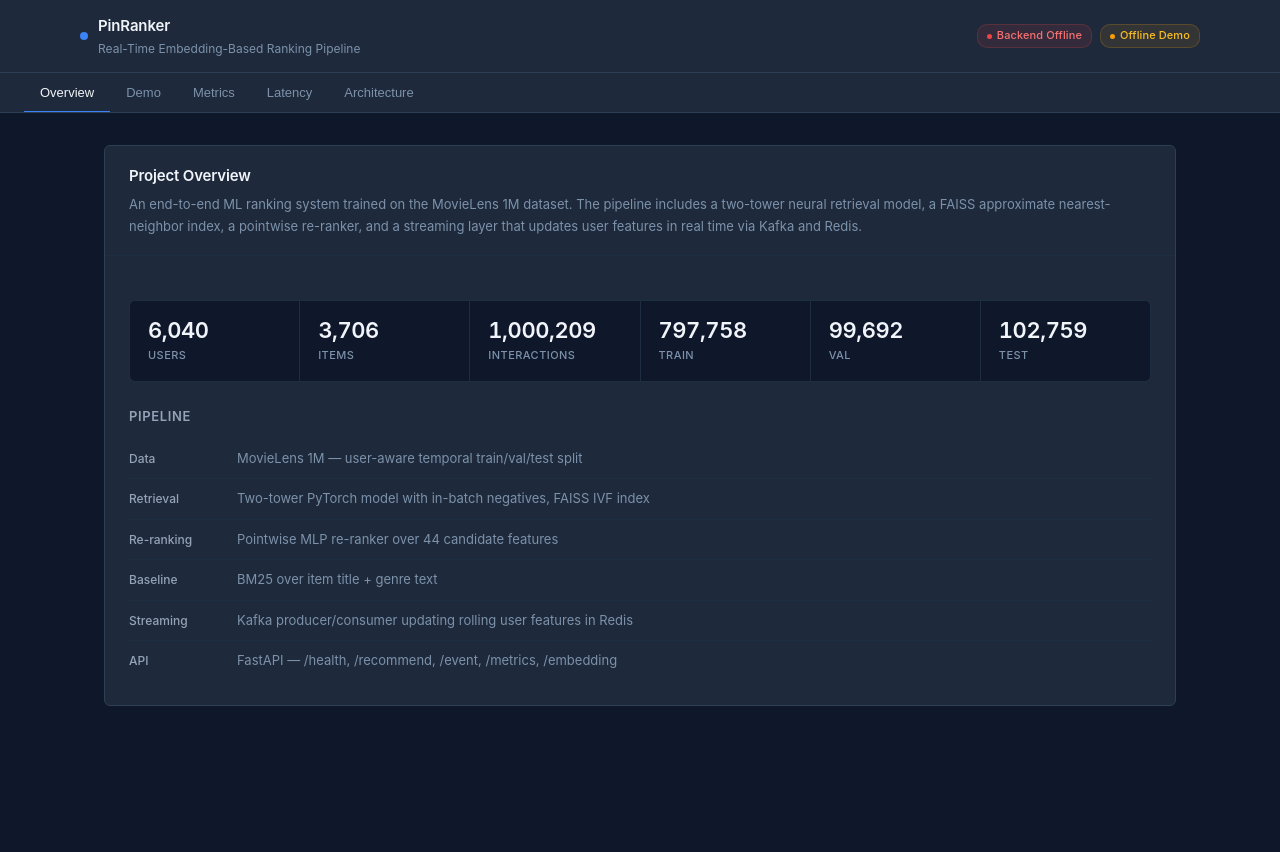
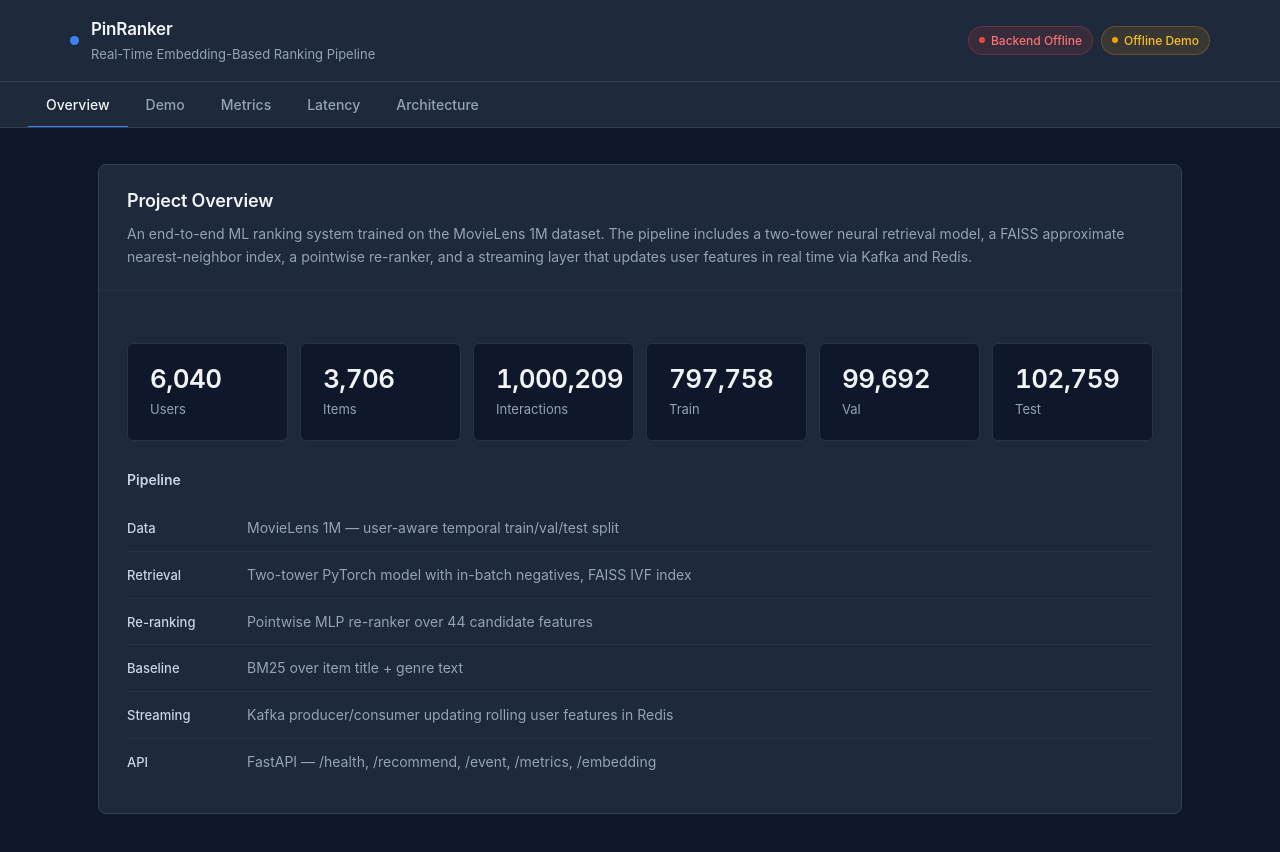
Before and after one commit to puneethkotha/Pulse, a React (Vite) app in the folder frontend/: page / in a window 1280 px wide. Shown: the top 852 px of the page. Before the commit the page ends 800 px from the top, so only its background shows below. Built offline with nearby package versions, Linux system fonts and the light colour scheme; no server answers.

Commit message:
Fix UI scale: larger text, spacing, remove cramped hairline grids

```diff
--- a/frontend/src/App.css
+++ b/frontend/src/App.css
@@ -4,48 +4,47 @@
 :root {
   --bg: #0f172a;
   --surface: #1e293b;
-  --surface-hover: #263348;
-  --border: #2d3f55;
-  --border-subtle: #1e2e42;
+  --border: #334155;
+  --border-subtle: #253348;
   --text: #f1f5f9;
-  --text-muted: #7c92aa;
-  --text-secondary: #94a3b8;
+  --text-muted: #94a3b8;
+  --text-secondary: #cbd5e1;
   --accent: #3b82f6;
   --accent-hover: #2563eb;
   --green: #10b981;
   --red: #ef4444;
   --yellow: #f59e0b;
   --font: 'Inter', system-ui, -apple-system, sans-serif;
-  --radius: 6px;
-  --radius-sm: 4px;
+  --radius: 8px;
+  --radius-sm: 6px;
 }
 
 body {
   background: var(--bg);
   color: var(--text);
   font-family: var(--font);
-  font-size: 14px;
+  font-size: 15px;
   line-height: 1.6;
   -webkit-font-smoothing: antialiased;
 }
 
 /* ---- Layout ---- */
 .app { min-height: 100vh; display: flex; flex-direction: column; }
-.main { max-width: 1120px; width: 100%; margin: 0 auto; padding: 32px 24px 64px; flex: 1; }
+.main { max-width: 1140px; width: 100%; margin: 0 auto; padding: 36px 28px 72px; flex: 1; }
 
 /* ---- Header ---- */
 .header {
   background: var(--surface);
   border-bottom: 1px solid var(--border);
-  padding: 0 24px;
+  padding: 0 28px;
   position: sticky;
   top: 0;
   z-index: 10;
 }
 .header-inner {
-  max-width: 1120px;
+  max-width: 1140px;
   margin: 0 auto;
-  padding: 14px 0;
+  padding: 16px 0;
   display: flex;
   align-items: center;
   justify-content: space-between;
@@ -55,24 +54,24 @@
 .header-brand {
   display: flex;
   align-items: center;
-  gap: 10px;
+  gap: 12px;
 }
 .header-dot {
-  width: 8px;
-  height: 8px;
+  width: 9px;
+  height: 9px;
   border-radius: 50%;
   background: var(--accent);
   flex-shrink: 0;
 }
 .header-title h1 {
-  font-size: 15px;
+  font-size: 17px;
   font-weight: 600;
   color: var(--text);
   letter-spacing: -0.01em;
 }
 .header-subtitle {
   color: var(--text-muted);
-  font-size: 12px;
+  font-size: 13px;
   display: block;
   margin-top: 1px;
   font-weight: 400;
@@ -81,38 +80,37 @@
 /* ---- Status badges ---- */
 .status-badges { display: flex; gap: 8px; flex-wrap: wrap; align-items: center; }
 .badge {
-  padding: 2px 9px;
-  border-radius: 10px;
-  font-size: 11px;
+  padding: 4px 10px;
+  border-radius: 20px;
+  font-size: 12px;
   font-weight: 500;
-  letter-spacing: 0.01em;
   display: inline-flex;
   align-items: center;
-  gap: 5px;
+  gap: 6px;
 }
 .badge::before {
   content: "";
-  width: 5px;
-  height: 5px;
+  width: 6px;
+  height: 6px;
   border-radius: 50%;
   flex-shrink: 0;
 }
 .badge-green {
-  background: rgba(16,185,129,0.1);
+  background: rgba(16,185,129,0.12);
   color: #34d399;
-  border: 1px solid rgba(16,185,129,0.2);
+  border: 1px solid rgba(16,185,129,0.25);
 }
 .badge-green::before { background: #10b981; }
 .badge-red {
-  background: rgba(239,68,68,0.1);
+  background: rgba(239,68,68,0.12);
   color: #f87171;
-  border: 1px solid rgba(239,68,68,0.2);
+  border: 1px solid rgba(239,68,68,0.25);
 }
 .badge-red::before { background: #ef4444; }
 .badge-yellow {
-  background: rgba(245,158,11,0.1);
+  background: rgba(245,158,11,0.12);
   color: #fbbf24;
-  border: 1px solid rgba(245,158,11,0.2);
+  border: 1px solid rgba(245,158,11,0.25);
 }
 .badge-yellow::before { background: #f59e0b; }
 
@@ -120,7 +118,7 @@
 .nav {
   background: var(--surface);
   border-bottom: 1px solid var(--border);
-  padding: 0 24px;
+  padding: 0 28px;
   display: flex;
   gap: 0;
   overflow-x: auto;
@@ -128,18 +126,19 @@
 }
 .nav::-webkit-scrollbar { display: none; }
 .nav-btn {
-  padding: 11px 16px;
+  padding: 13px 18px;
   background: none;
   border: none;
   border-bottom: 2px solid transparent;
   color: var(--text-muted);
   cursor: pointer;
-  font-size: 13px;
+  font-size: 14px;
   font-weight: 500;
   white-space: nowrap;
   transition: color 0.15s, border-color 0.15s;
   position: relative;
   top: 1px;
+  font-family: var(--font);
 }
 .nav-btn:hover { color: var(--text-secondary); }
 .nav-btn-active { color: var(--text); border-bottom-color: var(--accent); }
@@ -150,221 +149,217 @@
   border: 1px solid var(--border);
   border-radius: var(--radius);
   padding: 0;
-  margin-bottom: 16px;
+  margin-bottom: 20px;
   overflow: hidden;
 }
 .panel-header {
-  padding: 18px 24px;
+  padding: 22px 28px;
   border-bottom: 1px solid var(--border-subtle);
 }
-.panel-body { padding: 24px; }
+.panel-body { padding: 28px; }
 .panel h2 {
-  font-size: 15px;
+  font-size: 18px;
   font-weight: 600;
   color: var(--text);
   letter-spacing: -0.01em;
-  margin-bottom: 4px;
+  margin-bottom: 6px;
 }
 .panel h3 {
-  font-size: 13px;
+  font-size: 14px;
   font-weight: 600;
   color: var(--text-secondary);
-  text-transform: uppercase;
-  letter-spacing: 0.05em;
-  margin: 24px 0 12px;
+  margin: 28px 0 14px;
 }
-.panel p { color: var(--text-muted); font-size: 13px; line-height: 1.65; }
-.muted { color: var(--text-muted); font-size: 13px; }
+.panel p { color: var(--text-muted); font-size: 14px; line-height: 1.65; }
+.muted { color: var(--text-muted); font-size: 14px; }
 
 /* ---- Stats grid ---- */
 .stats-grid {
   display: grid;
-  grid-template-columns: repeat(auto-fill, minmax(148px, 1fr));
-  gap: 1px;
-  background: var(--border-subtle);
-  border: 1px solid var(--border-subtle);
-  border-radius: var(--radius);
-  overflow: hidden;
-  margin: 20px 0;
+  grid-template-columns: repeat(auto-fill, minmax(160px, 1fr));
+  gap: 12px;
+  margin: 24px 0;
 }
 .stat-card {
   background: var(--bg);
-  padding: 16px 18px;
-  text-align: left;
+  border: 1px solid var(--border-subtle);
+  border-radius: var(--radius-sm);
+  padding: 20px 22px;
 }
 .stat-value {
-  font-size: 22px;
+  font-size: 26px;
   font-weight: 600;
   color: var(--text);
   letter-spacing: -0.02em;
   font-variant-numeric: tabular-nums;
-  line-height: 1.2;
+  line-height: 1.15;
 }
 .stat-label {
-  font-size: 11px;
+  font-size: 13px;
   color: var(--text-muted);
-  margin-top: 4px;
-  font-weight: 500;
-  text-transform: uppercase;
-  letter-spacing: 0.04em;
+  margin-top: 5px;
+  font-weight: 400;
 }
 
-/* ---- Architecture (overview) ---- */
+/* ---- Architecture (overview rows) ---- */
 .arch-list { display: flex; flex-direction: column; }
 .arch-row {
   display: flex;
-  gap: 20px;
-  padding: 10px 0;
+  gap: 24px;
+  padding: 12px 0;
   border-bottom: 1px solid var(--border-subtle);
   align-items: baseline;
 }
 .arch-row:last-child { border-bottom: none; }
 .arch-label {
   font-weight: 500;
-  min-width: 88px;
-  font-size: 12px;
+  min-width: 96px;
+  font-size: 13px;
   color: var(--text-secondary);
   flex-shrink: 0;
 }
-.arch-desc { color: var(--text-muted); font-size: 13px; line-height: 1.5; }
+.arch-desc { color: var(--text-muted); font-size: 14px; line-height: 1.55; }
 
-/* ---- Architecture Panel (full) ---- */
-.arch-layers { display: flex; flex-direction: column; gap: 1px; background: var(--border-subtle); border-radius: var(--radius); overflow: hidden; }
+/* ---- Architecture Panel (full layers) ---- */
+.arch-layers { display: flex; flex-direction: column; gap: 10px; }
 .arch-layer {
-  border-left: 2px solid var(--border);
-  padding: 16px 20px;
+  border-left: 3px solid var(--border);
+  padding: 18px 22px;
   background: var(--bg);
+  border-radius: 0 var(--radius-sm) var(--radius-sm) 0;
   transition: background 0.15s;
 }
-.arch-layer:hover { background: rgba(30,41,59,0.6); }
+.arch-layer:hover { background: rgba(30,41,59,0.5); }
 .arch-layer-title {
-  font-size: 12px;
+  font-size: 13px;
   font-weight: 600;
   color: var(--text-secondary);
-  text-transform: uppercase;
-  letter-spacing: 0.05em;
   margin-bottom: 10px;
 }
-.arch-layer ul { list-style: none; display: flex; flex-direction: column; gap: 5px; }
-.arch-layer li { color: var(--text-muted); font-size: 13px; padding-left: 12px; position: relative; line-height: 1.5; }
-.arch-layer li::before { content: "—"; position: absolute; left: 0; color: var(--border); font-size: 11px; top: 1px; }
+.arch-layer ul { list-style: none; display: flex; flex-direction: column; gap: 6px; }
+.arch-layer li {
+  color: var(--text-muted);
+  font-size: 14px;
+  padding-left: 14px;
+  position: relative;
+  line-height: 1.55;
+}
+.arch-layer li::before {
+  content: "·";
+  position: absolute;
+  left: 4px;
+  color: var(--text-muted);
+  font-size: 16px;
+  line-height: 1.3;
+}
 
 /* ---- Recommend ---- */
 .rec-form {
   display: flex;
-  gap: 10px;
+  gap: 12px;
   flex-wrap: wrap;
   align-items: flex-end;
-  margin-bottom: 20px;
+  margin-bottom: 24px;
 }
 .rec-form label {
   display: flex;
   flex-direction: column;
-  gap: 5px;
-  font-size: 11px;
+  gap: 6px;
+  font-size: 13px;
   font-weight: 500;
-  color: var(--text-muted);
-  text-transform: uppercase;
-  letter-spacing: 0.04em;
+  color: var(--text-secondary);
 }
 .rec-form input {
   background: var(--bg);
   border: 1px solid var(--border);
   color: var(--text);
   border-radius: var(--radius-sm);
-  padding: 0 10px;
+  padding: 0 12px;
   font-size: 14px;
-  width: 110px;
-  height: 34px;
+  width: 130px;
+  height: 38px;
   outline: none;
   transition: border-color 0.15s, box-shadow 0.15s;
   font-family: var(--font);
 }
 .rec-form input:focus {
   border-color: var(--accent);
-  box-shadow: 0 0 0 2px rgba(59,130,246,0.15);
+  box-shadow: 0 0 0 3px rgba(59,130,246,0.12);
 }
 .rec-form button {
-  height: 34px;
-  padding: 0 16px;
+  height: 38px;
+  padding: 0 20px;
   background: var(--accent);
   color: #fff;
   border: none;
   border-radius: var(--radius-sm);
   cursor: pointer;
-  font-size: 13px;
+  font-size: 14px;
   font-weight: 500;
   transition: background 0.15s, opacity 0.15s;
   white-space: nowrap;
   font-family: var(--font);
 }
 .rec-form button:hover:not(:disabled) { background: var(--accent-hover); }
-.rec-form button:disabled { opacity: 0.4; cursor: not-allowed; }
+.rec-form button:disabled { opacity: 0.45; cursor: not-allowed; }
 
 .rec-meta {
   display: flex;
-  gap: 0;
-  margin-bottom: 16px;
-  border: 1px solid var(--border-subtle);
-  border-radius: var(--radius-sm);
-  overflow: hidden;
+  gap: 20px;
+  margin-bottom: 20px;
+  flex-wrap: wrap;
 }
 .rec-meta span {
-  font-size: 12px;
+  font-size: 13px;
   color: var(--text-muted);
-  padding: 7px 14px;
-  border-right: 1px solid var(--border-subtle);
-  flex: 1;
 }
-.rec-meta span:last-child { border-right: none; }
 .rec-meta strong { color: var(--text-secondary); font-weight: 500; }
 
 /* ---- Tables ---- */
-.rec-table { width: 100%; border-collapse: collapse; font-size: 13px; }
-.rec-table thead { }
+.rec-table { width: 100%; border-collapse: collapse; font-size: 14px; }
 .rec-table th {
   text-align: left;
-  padding: 8px 12px;
+  padding: 10px 14px;
   border-bottom: 1px solid var(--border);
   color: var(--text-muted);
   font-weight: 500;
-  font-size: 11px;
+  font-size: 12px;
   text-transform: uppercase;
   letter-spacing: 0.04em;
   white-space: nowrap;
 }
 .rec-table td {
-  padding: 9px 12px;
+  padding: 11px 14px;
   border-bottom: 1px solid var(--border-subtle);
   color: var(--text-secondary);
   font-variant-numeric: tabular-nums;
 }
-.rec-table td:first-child { color: var(--text-muted); font-size: 12px; }
+.rec-table td:first-child { color: var(--text-muted); font-size: 13px; }
 .rec-table td:nth-child(2) { color: var(--text); }
 .rec-table tr:last-child td { border-bottom: none; }
-.rec-table tr:hover td { background: rgba(255,255,255,0.02); }
+.rec-table tr:hover td { background: rgba(255,255,255,0.025); }
 
 .offline-note {
-  background: rgba(245,158,11,0.06);
-  border: 1px solid rgba(245,158,11,0.2);
+  background: rgba(245,158,11,0.07);
+  border: 1px solid rgba(245,158,11,0.22);
   color: #fbbf24;
-  padding: 10px 14px;
+  padding: 12px 16px;
   border-radius: var(--radius-sm);
-  font-size: 12px;
-  margin-bottom: 16px;
-  line-height: 1.5;
+  font-size: 13px;
+  margin-bottom: 18px;
+  line-height: 1.55;
 }
-.error-msg { color: #f87171; font-size: 13px; margin: 8px 0; }
+.error-msg { color: #f87171; font-size: 14px; margin: 10px 0; }
 
-.user-chips { display: flex; flex-wrap: wrap; gap: 6px; margin-bottom: 16px; }
+.user-chips { display: flex; flex-wrap: wrap; gap: 8px; margin-bottom: 18px; }
 .chip {
-  padding: 4px 12px;
+  padding: 5px 14px;
   background: var(--bg);
   border: 1px solid var(--border);
   color: var(--text-muted);
   border-radius: 20px;
   cursor: pointer;
-  font-size: 12px;
+  font-size: 13px;
   font-weight: 500;
   transition: border-color 0.15s, color 0.15s, background 0.15s;
   font-family: var(--font);
@@ -373,14 +368,14 @@
 .chip-active { background: rgba(59,130,246,0.1); border-color: var(--accent); color: #60a5fa; }
 
 /* ---- Metrics ---- */
-.metrics-table-wrap { margin-top: 24px; overflow-x: auto; }
+.metrics-table-wrap { margin-top: 28px; overflow-x: auto; }
 
 code {
-  background: rgba(15,23,42,0.8);
+  background: rgba(15,23,42,0.7);
   border: 1px solid var(--border-subtle);
-  padding: 1px 6px;
-  border-radius: 3px;
+  padding: 2px 7px;
+  border-radius: 4px;
   font-family: 'JetBrains Mono', 'Fira Code', monospace;
-  font-size: 11.5px;
+  font-size: 12.5px;
   color: var(--text-secondary);
 }
```
